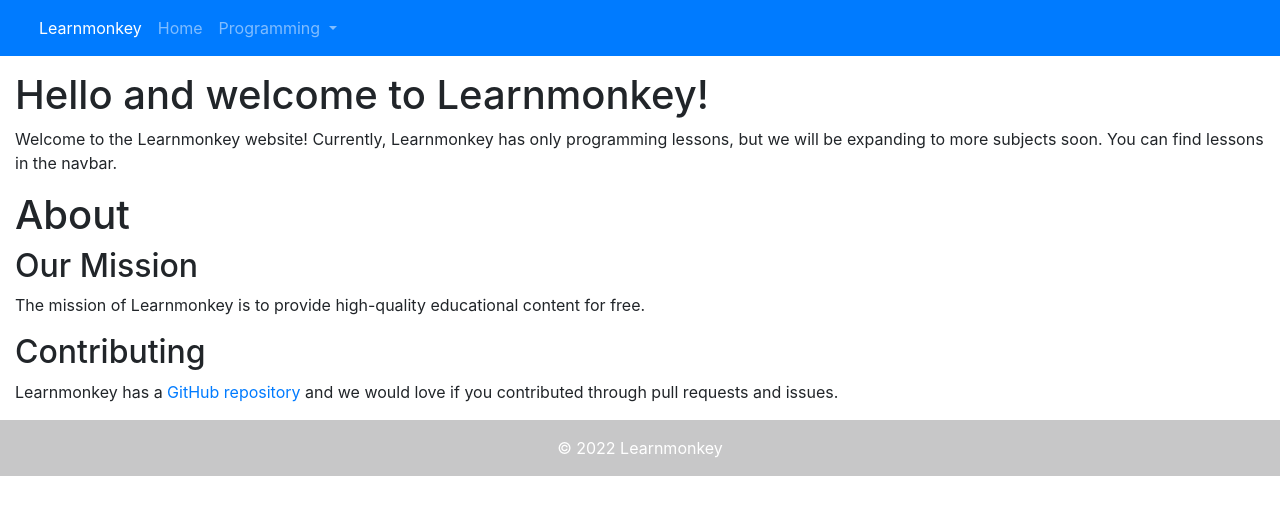
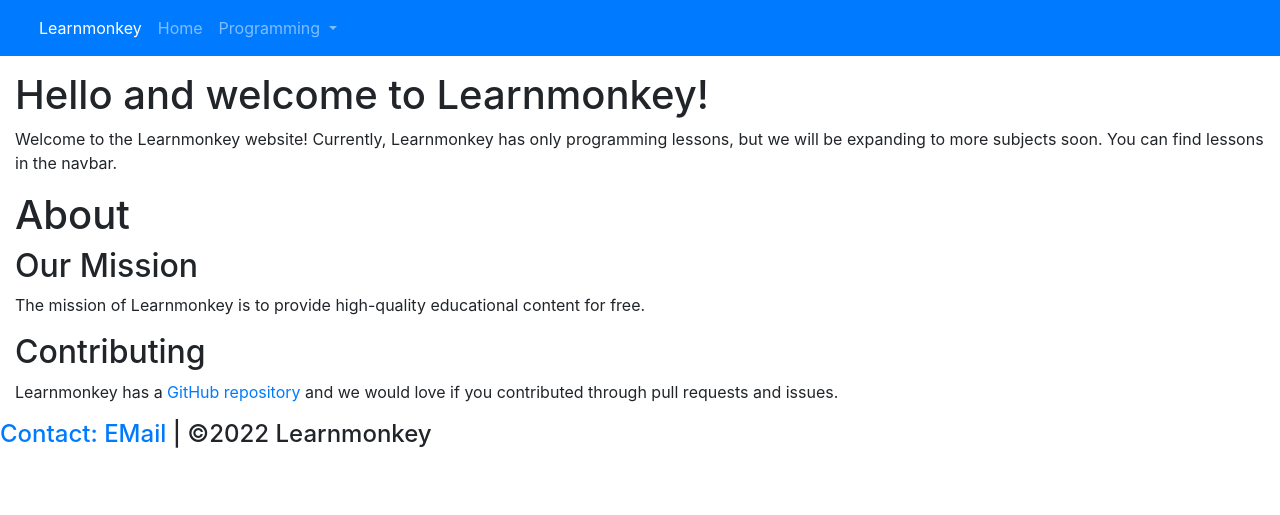
Before and after one commit to learnmonkey/learnmonkey.github.io, a Jekyll site: the page built from index.html, in a window 1280 px wide. Shown: the top 515 px of the page. Built offline with Jekyll 4.4.1, drawn with Linux system fonts in a browser that asks for light colours.

Commit message:
Footer Is Now More "Interesting"

```diff
--- a/_includes/footer.html
+++ b/_includes/footer.html
@@ -1,5 +1,8 @@
-<footer class="bg-light text-center text-white">
+<!-- <footer class="bg-light text-center text-white">
     <div class="text-center p-3" style="background-color: rgba(0, 0, 0, 0.2);">
         &copy; 2022 {{site.title}}
     </div>
+</footer> -->
+<footer>
+	<h4><a href="mailto:learnmonkey2@gmail.com" class="footlink">Contact: EMail</a> | &#169;2022 Learnmonkey</h4>
 </footer>
```
